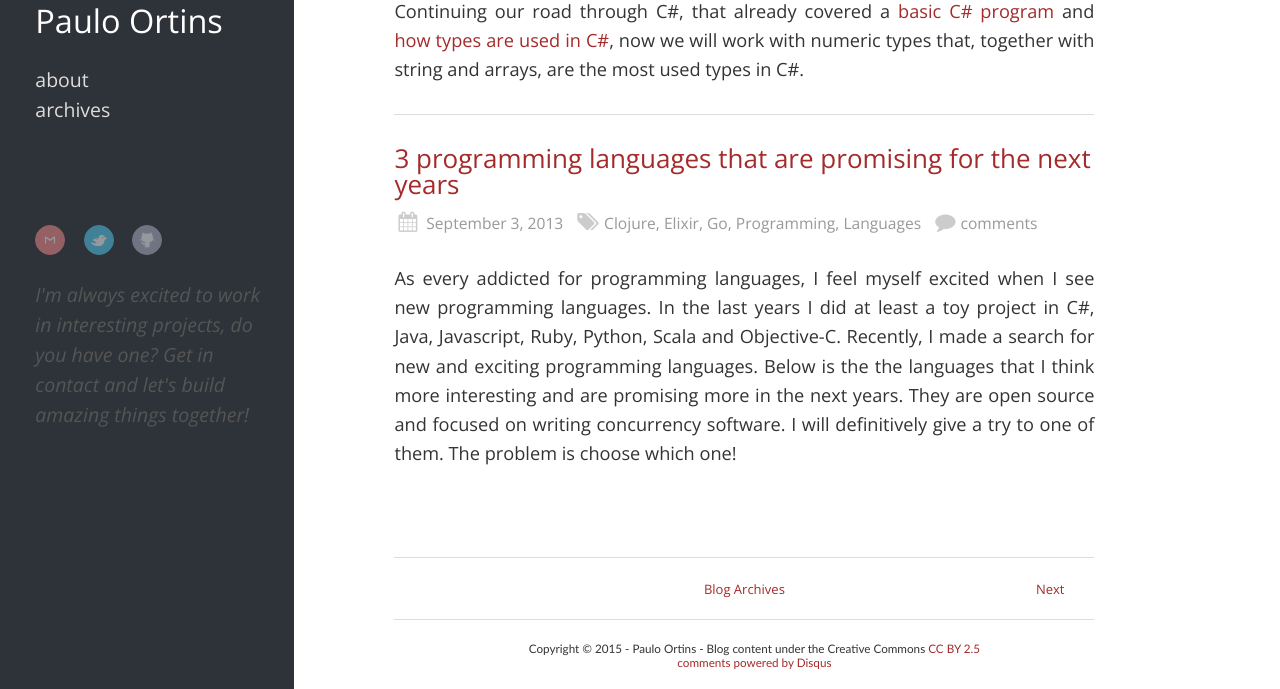
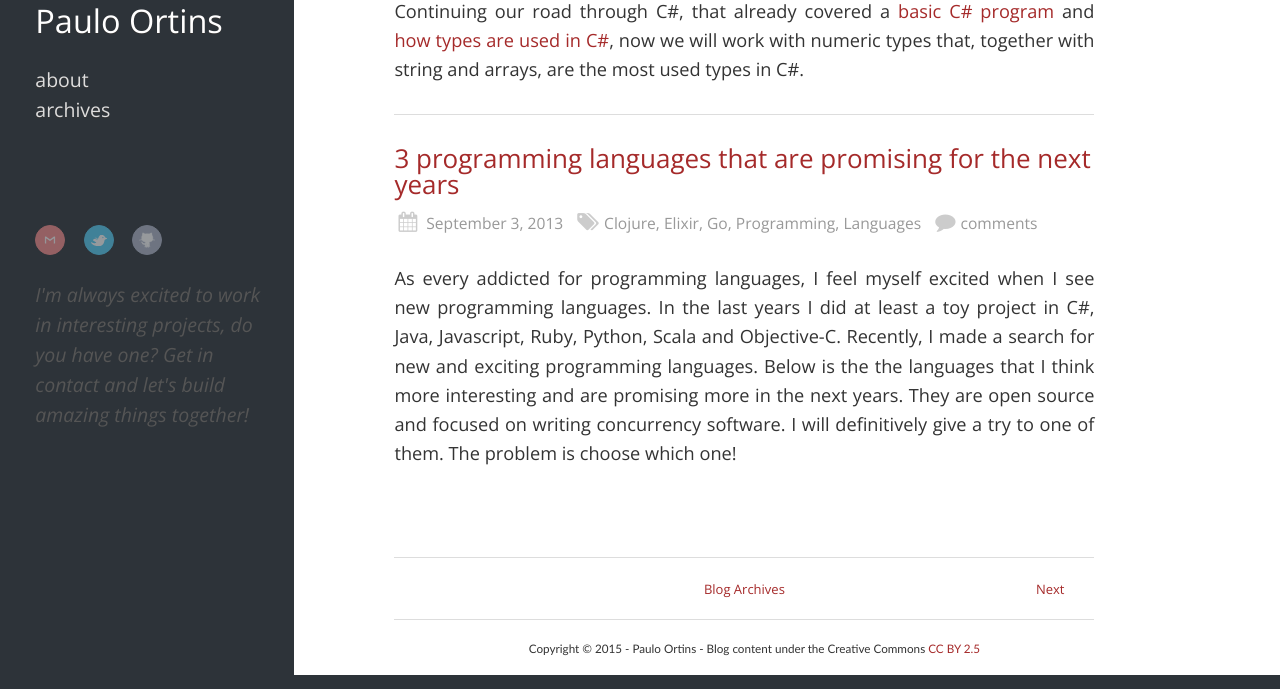
Before and after one commit to pauloortins/pauloortins.github.io, a Jekyll site: the page built from index.html, in a window 1280 px wide and 900 px high, scrolled down 2420 px, cut to the strip 211-900 px from the top of the window. Built offline with Jekyll 4.4.1, drawn with Linux system fonts in a browser that asks for light colours; nearby versions of some CDN libraries; library files that are not in the unit come from our copies; the list of posts is cut into pages by our own code; comment, search, counter and statistics services are not loaded; some of the changed lines change nothing that is shown.

Commit message:
Adjusted disqus

```diff
--- a/_includes/disqus.html
+++ b/_includes/disqus.html
@@ -1,17 +1,27 @@
 {% comment %} Load script if disquss comments are enabled and `page.comments` is either empty (index) or set to true {% endcomment %}
 {% if site.disqus_short_name and page.comments != false %}
-
- <script type="text/javascript">
-        /* * * CONFIGURATION VARIABLES: EDIT BEFORE PASTING INTO YOUR WEBPAGE * * */
-        var disqus_shortname = 'pauloortins'; // required: replace example with your forum shortname
-	/* * * DON'T EDIT BELOW THIS LINE * * */
-        (function() {
-            var dsq = document.createElement('script'); dsq.type = 'text/javascript'; dsq.async = true;
-            dsq.src = '//' + disqus_shortname + '.disqus.com/embed.js';
-            (document.getElementsByTagName('head')[0] || document.getElementsByTagName('body')[0]).appendChild(dsq);
-        })();
-    </script>
-    <noscript>Please enable JavaScript to view the <a href="http://disqus.com/?ref_noscript">comments powered by Disqus.</a></noscript>
-    <a href="http://disqus.com" class="dsq-brlink">comments powered by <span class="logo-disqus">Disqus</span></a>
-
+<script type="text/javascript">
+      var disqus_shortname = 'pauloortins';
+      {% if page.comments == true %}
+        {% comment %} `page.comments` can be only be set to true on pages/posts, so we embed the comments here. {% endcomment %}
+        // var disqus_developer = 1;
+        var disqus_identifier = '{% if page.disqus_identifier %}{{ page.disqus_identifier}}{% else %}{{ site.url }}{{ page.url }}{% endif %}';
+        var disqus_url = '{{ site.url }}{{ page.url }}';
+        var disqus_script = 'embed.js';
+      {% endif %}
+    (function () {
+    {% if page.comments == true %}
+      var embedScript = document.createElement('script');
+      embedScript.type = 'text/javascript';
+      embedScript.async = true;
+      embedScript.src = 'http://' + disqus_shortname + '.disqus.com/embed.js';
+      (document.getElementsByTagName('head')[0] || document.getElementsByTagName('body')[0]).appendChild(embedScript);
+    {% endif %}
+      var countScript = document.createElement('script');
+      countScript.type = 'text/javascript';
+      countScript.async = true;
+      countScript.src = 'http://' + disqus_shortname + '.disqus.com/count.js';
+      (document.getElementsByTagName('head')[0] || document.getElementsByTagName('body')[0]).appendChild(countScript);
+    }());
+</script>
 {% endif %}
```
Also changed, not shown: 1 other file.
